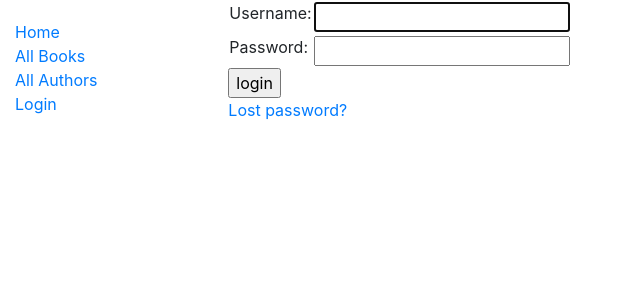
After one commit to mathewbryan/libraryProject, a Django app: page /accounts/login/ in a window 1280 px wide. The commit adds this page. Shown: the top 300 px of the page, without its empty margins (0-640 px from the left). Run offline with Django 3.2, Linux system fonts and the light colour scheme; some libraries are stand-ins or nearby versions.

Commit message:
added site login

```diff
--- a/catalog/templates/base.html
+++ b/catalog/templates/base.html
@@ -18,7 +18,12 @@
           <li><a href="{% url 'index' %}">Home</a></li>
           <li><a href="{% url 'books' %}">All Books</a></li>
           <li><a href="{% url 'authors' %}">All Authors</a></li>
-
+           {% if user.is_authenticated %}
+            <li>User: {{ user.get_username }}</li>
+            <li><a href="{% url 'logout'%}?next={{request.path}}">Logout</a></li>
+           {% else %}
+     <li><a href="{% url 'login'%}?next={{request.path}}">Login</a></li>
+   {% endif %}
         </ul>
      {% endblock %}
       </div>
--- a/locallibrary/settings.py
+++ b/locallibrary/settings.py
@@ -121,3 +121,6 @@ USE_TZ = True
 # https://docs.djangoproject.com/en/3.0/howto/static-files/
 
 STATIC_URL = '/static/'
+
+# Redirect to home URL after login (Default redirects to /accounts/profile/)
+LOGIN_REDIRECT_URL = '/'
--- a/locallibrary/urls.py
+++ b/locallibrary/urls.py
@@ -25,3 +25,8 @@ urlpatterns = [
     path('catalog/', include('catalog.urls')),
     path('', RedirectView.as_view(url='catalog/')),
 ] + static(settings.STATIC_URL, document_root=settings.STATIC_ROOT)
+
+#Add Django site authentication urls (for login, logout, password management)
+urlpatterns += [
+    path('accounts/', include('django.contrib.auth.urls')),
+]
--- /dev/null
+++ b/templates/registration/logged_out.html
@@ -0,0 +1,6 @@
+{% extends "base.html" %}
+
+{% block content %}
+  <p>Logged out!</p>
+  <a href="{% url 'login'%}">Click here to login again.</a>
+{% endblock %}
--- /dev/null
+++ b/templates/registration/login.html
@@ -0,0 +1,37 @@
+{% extends "base.html" %}
+
+{% block content %}
+
+  {% if form.errors %}
+    <p>Your username and password didn't match. Please try again.</p>
+  {% endif %}
+
+  {% if next %}
+    {% if user.is_authenticated %}
+      <p>Your account doesn't have access to this page. To proceed,
+      please login with an account that has access.</p>
+    {% else %}
+      <p>Please login to see this page.</p>
+    {% endif %}
+  {% endif %}
+
+  <form method="post" action="{% url 'login' %}">
+    {% csrf_token %}
+    <table>
+      <tr>
+        <td>{{ form.username.label_tag }}</td>
+        <td>{{ form.username }}</td>
+      </tr>
+      <tr>
+        <td>{{ form.password.label_tag }}</td>
+        <td>{{ form.password }}</td>
+      </tr>
+    </table>
+    <input type="submit" value="login" />
+    <input type="hidden" name="next" value="{{ next }}" />
+  </form>
+
+  {# Assumes you setup the password_reset view in your URLconf #}
+  <p><a href="{% url 'password_reset' %}">Lost password?</a></p>
+
+{% endblock %}
--- /dev/null
+++ b/templates/registration/password_reset_complete.html
@@ -0,0 +1,6 @@
+{% extends "base.html" %}
+
+{% block content %}
+  <h1>The password has been changed!</h1>
+  <p><a href="{% url 'login' %}">log in again?</a></p>
+{% endblock %}
--- /dev/null
+++ b/templates/registration/password_reset_done.html
@@ -0,0 +1,5 @@
+{% extends "base.html" %}
+
+{% block content %}
+  <p>We've emailed you instructions for setting your password. If they haven't arrived in a few minutes, check your spam folder.</p>
+{% endblock %}
--- /dev/null
+++ b/templates/registration/password_reset_email.html
@@ -0,0 +1,2 @@
+Someone asked for password reset for email {{ email }}. Follow the link below:
+{{ protocol}}://{{ domain }}{% url 'password_reset_confirm' uidb64=uid token=token %}
```
Also changed, not shown: catalog/models.py (+14 -1 lines), templates/registration/password_reset_confirm.html (added, +29 -0 lines), templates/registration/password_reset_form.html (added, +12 -0 lines), catalog/migrations/0002_bookinstance_borrower.py (added), db.sqlite3.
